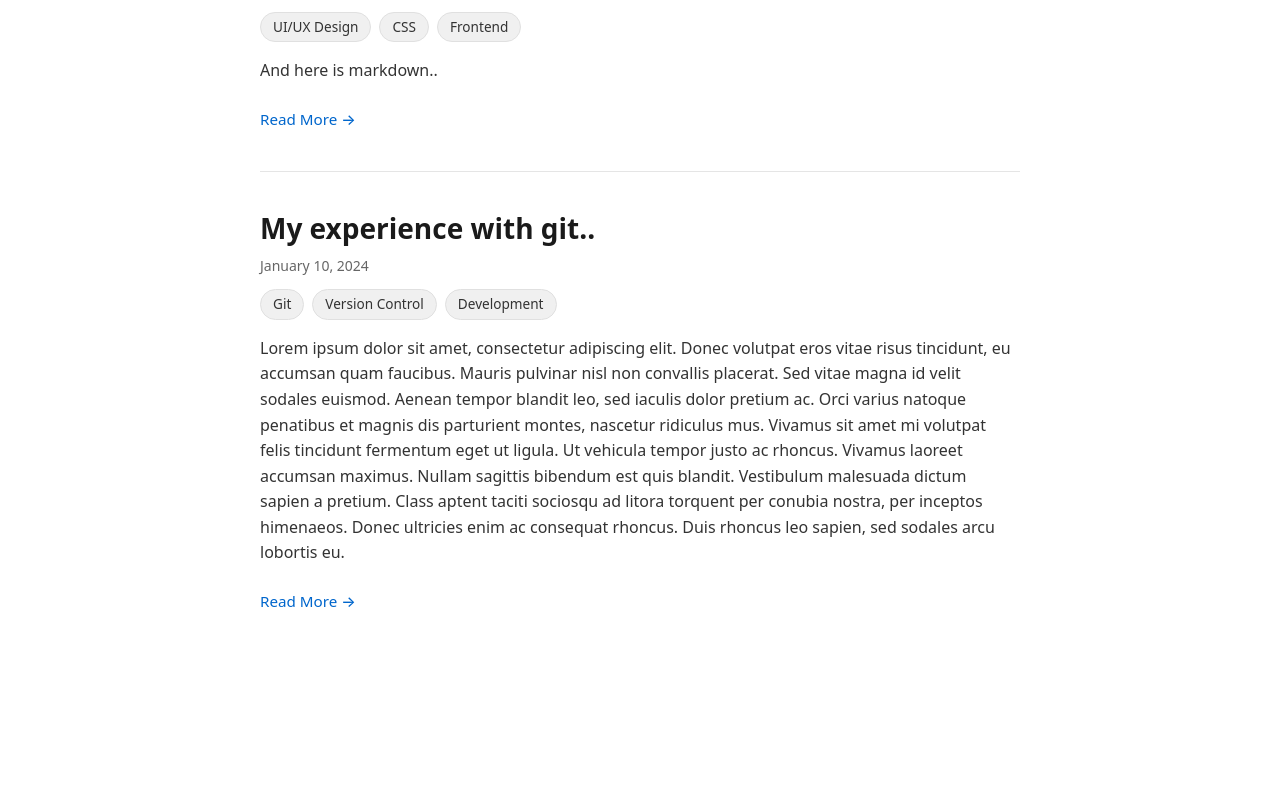
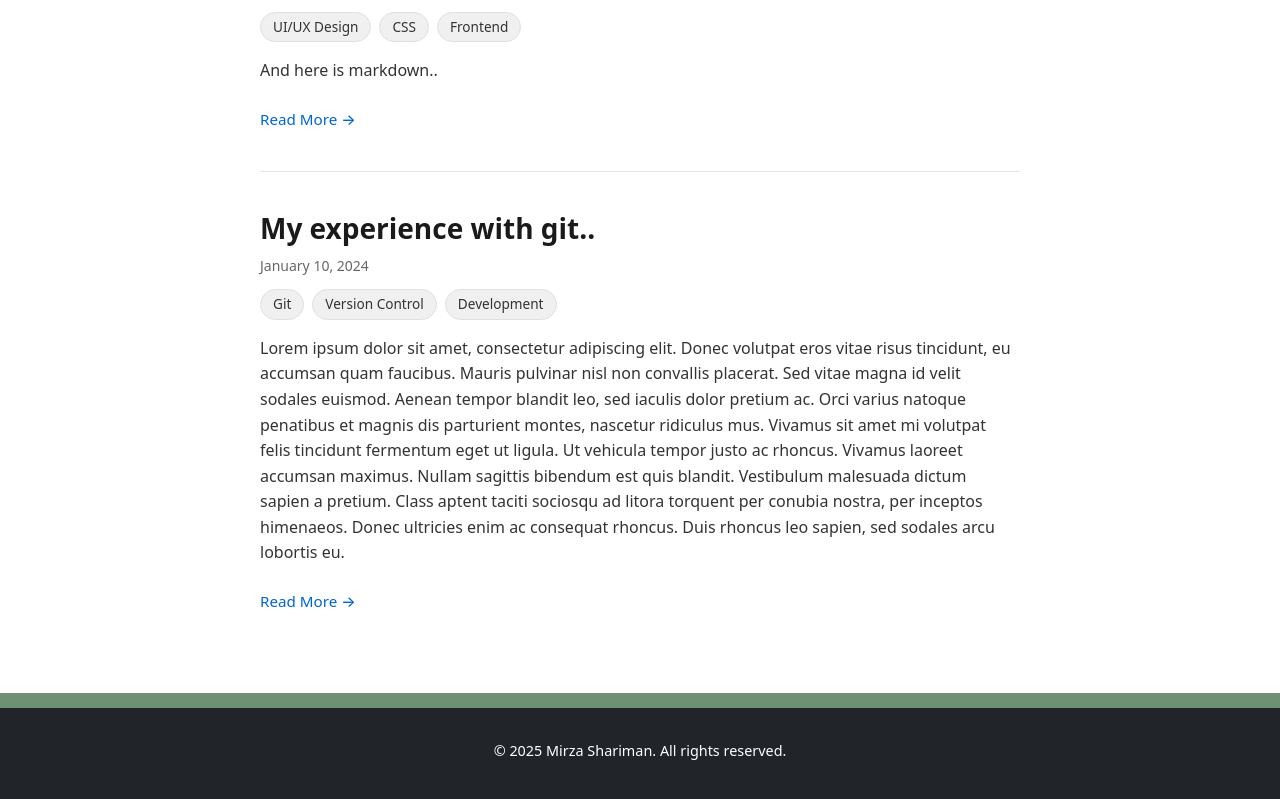
Before and after one commit to Azrim02/MirzaPortfolio, a React (Vite) app: page /MirzaPortfolio/entries in a window 1280 px wide. Shown: the part 571-1370 px from the top of the page. Before the commit the page ends 1264 px from the top, so only its background shows below. Built offline with nearby package versions, Linux system fonts and the light colour scheme.

Commit message:
added footer
footer to be displayed at the end of any page

```diff
--- a/src/App.jsx
+++ b/src/App.jsx
@@ -4,9 +4,11 @@ import Home from './pages/Home';
 import Contact from './pages/Contact';
 import Entries from './pages/Entries';
 import EntryDetail from './pages/EntryDetail';
+import Footer from './components/Footer';
 
 function App() {
   return (
+    <div>
     <BrowserRouter basename='MirzaPortfolio'>
       <NavBar />
       <Routes>
@@ -16,6 +18,8 @@ function App() {
         <Route path="/entries/:entryName" element={<EntryDetail />} />
       </Routes>
     </BrowserRouter>
+    <Footer />
+    </div>
   );
 }
 
--- /dev/null
+++ b/src/components/Footer.jsx
@@ -0,0 +1,16 @@
+import '../styles/footer.scss';
+
+function Footer() {
+    return (
+        <div>
+            <div className="divider"></div>
+            <div className="Footer">
+            <footer style={{ textAlign: 'center', padding: '1rem 0' }}>
+                <p>© {new Date().getFullYear()} Mirza Shariman. All rights reserved.</p>
+            </footer>
+            </div>
+        </div>
+    );
+}
+
+export default Footer;
--- a/src/styles/colors.scss
+++ b/src/styles/colors.scss
@@ -20,4 +20,6 @@
 
   /* Borders */
   --color-border: #e5e7eb;
+
+  --color-footer: #212529;
 }
--- /dev/null
+++ b/src/styles/footer.scss
@@ -0,0 +1,12 @@
+.Footer {
+    background-color: var(--color-footer);
+    color: white;
+    text-align: center;
+    padding: 1rem 0;
+    font-size: 0.9rem;
+}
+
+.divider {
+    min-height: 15px;
+    background-color: var(--color-primary);
+}
--- a/src/styles/home.scss
+++ b/src/styles/home.scss
@@ -1,7 +1,7 @@
 .Home {
     padding-bottom: 10vh;
     max-width: 80%;
-    margin:  50px auto;
+    margin:  50px auto 0px auto;
 }
 
 .Intro {
@@ -54,7 +54,7 @@
     height: auto;
     border: solid var(--color-primary) 10px;
     border-radius: 15px;
-    margin: 20px;
+    margin: 20px 20px 0px 20px;
 }
 
 .MyraCandid {
```
